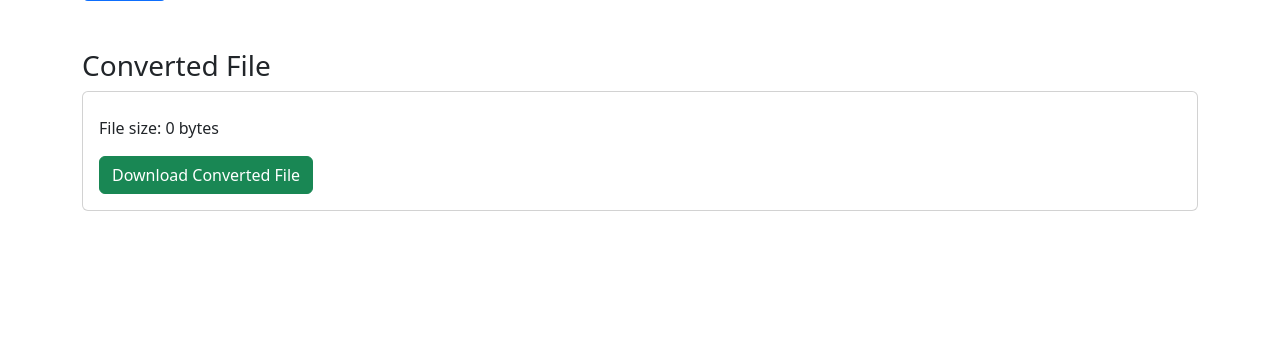
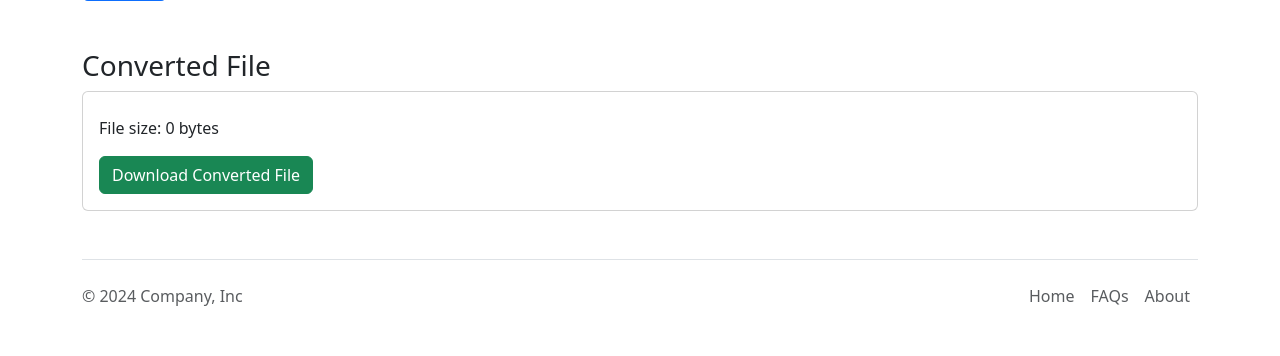
Before and after one commit to 21abhaya/celery-try, a Django app: page / in a window 1280 px wide. Shown: the part 461-817 px from the top of the page. Before the commit the page ends 672 px from the top, so only its background shows below. Run offline with Django 5.2, Linux system fonts and the light colour scheme; parts of the project's set-up code (start-up, migrations or seed data) failed here and were passed over; some libraries are stand-ins or nearby versions.

Commit message:
added footer

```diff
--- a/app/templates/app/base.html
+++ b/app/templates/app/base.html
@@ -77,6 +77,23 @@
 </div>
 
 </body>
+<div class="container mt-5">
+  <footer class="d-flex flex-wrap justify-content-between align-items-center py-3 my-4 border-top">
+    <p class="col-md-4 mb-0 text-body-secondary">© 2024 Company, Inc</p>
+
+    <a href="/" class="col-md-4 d-flex align-items-center justify-content-center mb-3 mb-md-0 me-md-auto link-body-emphasis text-decoration-none">
+      <svg class="bi me-2" width="40" height="32"><use xlink:href="#bootstrap"></use></svg>
+    </a>
+
+    <ul class="nav col-md-4 justify-content-end">
+      <li class="nav-item"><a href="#" class="nav-link px-2 text-body-secondary">Home</a></li>
+      <!-- <li class="nav-item"><a href="#" class="nav-link px-2 text-body-secondary">Features</a></li> -->
+      <!-- <li class="nav-item"><a href="#" class="nav-link px-2 text-body-secondary">Pricing</a></li> -->
+      <li class="nav-item"><a href="#" class="nav-link px-2 text-body-secondary">FAQs</a></li>
+      <li class="nav-item"><a href="#" class="nav-link px-2 text-body-secondary">About</a></li>
+    </ul>
+  </footer>
+</div>
 <script>
   document.getElementById('file-input').addEventListener('change', function(e){
     var file = e.target.files[0];
```
